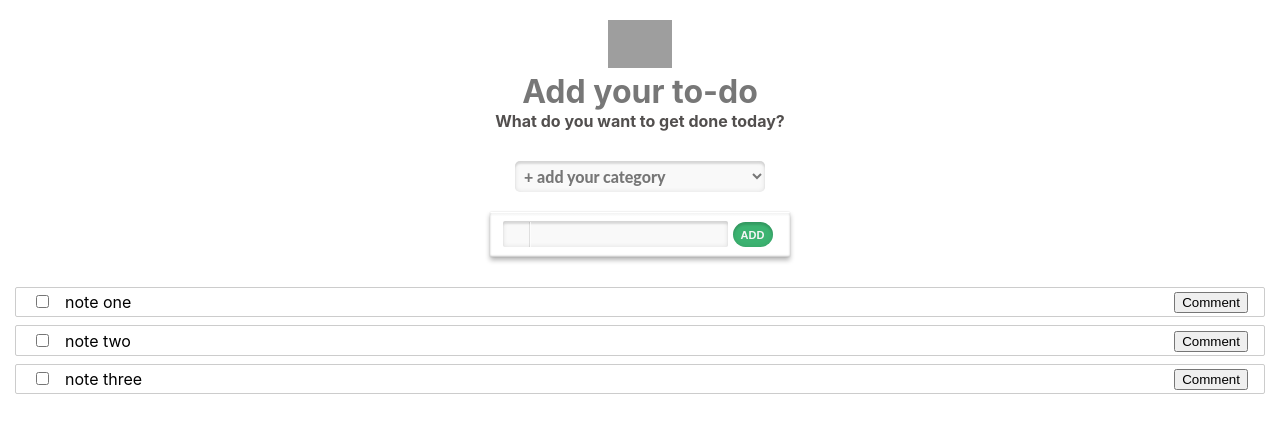
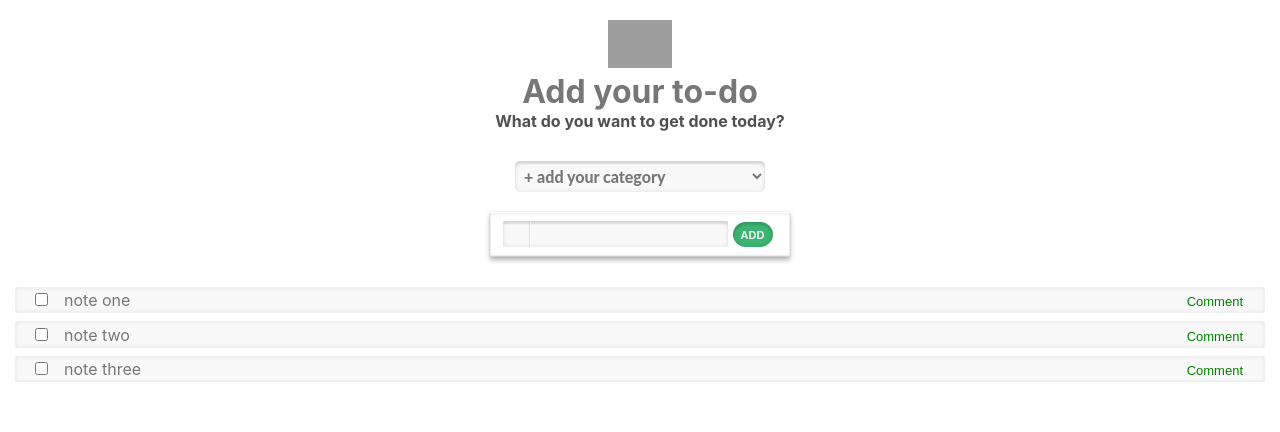
Before and after one commit to buhordenys/test, a React (Create React App) app: page / in a window 1280 px wide. Shown: the top 432 px of the page. Built offline with nearby package versions, Linux system fonts and the light colour scheme; grey boxes are pictures that could not be loaded.

Commit message:
css style part_3

```diff
--- a/src/Components/SelectCategory.js
+++ b/src/Components/SelectCategory.js
@@ -31,11 +31,19 @@ class SelectCategory extends React.Component {
                 <select onChange={this.props.selectCategory} className='selectCategory'>
                     {
                         this.state.categories.map( (category) => {
-                                return (
-                                    <>
-                                    <option  value={category}>{category}</option>
-                                    </>
-                                )
+                                if (category) {
+                                    return (
+                                        <>
+                                            <option value={category}>{category}</option>
+                                        </>
+                                    )
+                                } else {
+                                    return (
+                                        <>
+                                            <option value={category}>{this.addCategory(category)}</option>
+                                        </>
+                                    )
+                                }
                             }
                         )
                     }
--- a/src/index.css
+++ b/src/index.css
@@ -172,11 +172,33 @@ h1 {
   padding: .2rem 1rem;
   margin: 0 15px .5rem 15px;
 
-  border: 1px solid #ccc;
+  border: none;
   border-radius: 2px;
+  box-shadow:
+          inset 0 0 5px rgba(0,0,0,0.1);
+  background: #f9f9f9;
+  color: #777;
+  transition: color 0.3s ease-out;
 }
 
 .checkboxLi {
   margin-right: 1rem;
   border-radius: 5px;
 }
+
+.buttonComment {
+  border: none;
+  background-color: unset;
+  color: green;
+  font-size: 13px;
+}
+
+.buttonComment:hover {
+  color: dodgerblue;
+}
+
+.buttonComment:focus {
+  outline: none;
+  transition: All 0.5s ease;
+  color: dodgerblue;
+}
```
